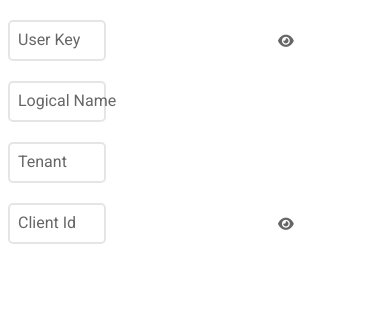
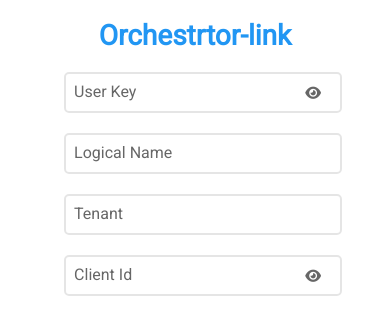
Before and after one commit to ArchSeer-Technologies/orchestrator-link, a plain HTML site: page index.html in a window 390 px wide. Drawn offline with nearby package versions, Linux system fonts and the light colour scheme.

Commit message:
made it responsive

```diff
--- a/index.css
+++ b/index.css
@@ -5,7 +5,14 @@ body {
   color: rgba(0,0,0, 0.22);
 }
 
+.container{
+  margin: 5% 15% 0% 15%;
+}
 
+h1{
+  color: #2196f3;
+  text-align:center;
+}
 
 .input-group {
   position: relative;
@@ -13,18 +20,16 @@ body {
 }
 
 .form-control {
-  position: relative;
+  position:relative;
   z-index: 1;
-  width: 13%;
+  width: 100%;
   height: 35px;
   font-size: 16px;
-  border: none;
   border: 1px solid rgba(0,0,0,0.1);
   background-color: transparent;
   border-radius: 5px;
   border-width: 2px;
   padding-left:10px;
-  padding-right:35px;
 }
 
 .form-control+ label {
@@ -58,16 +63,14 @@ body {
   }
 
 i{
-    color: rgba(0,0,0,0.6);
+  display:inline-block;
+  position:absolute;
+  top: 14px;
+  right: 5px;
+  z-index:1;
+  color: rgba(0,0,0,0.6);
 }
 
 i:hover{
     cursor: pointer;
 }
-
-label ~ i{
-    position: absolute;
-    top: 14px;
-    left: 270px;
-    z-index:1;
-}
--- a/index.html
+++ b/index.html
@@ -12,6 +12,7 @@
 </head>
 <body>
     <div class="container">
+        <h1>Orchestrtor-link</h1>
         <div class="input-group">
             <input type="password" class="form-control"/>
             <label>User Key</label>
```
